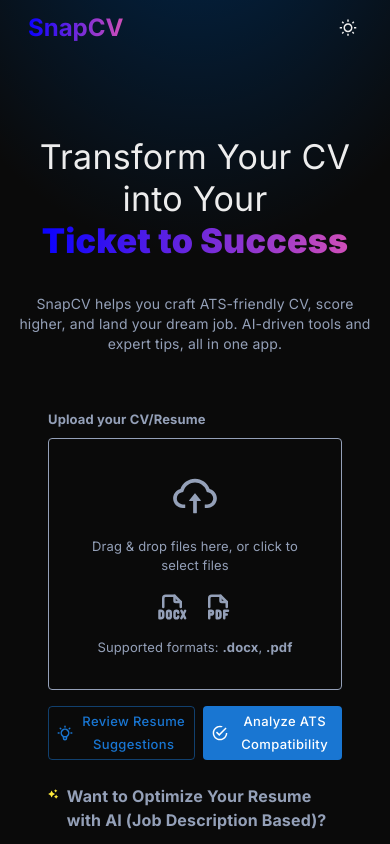
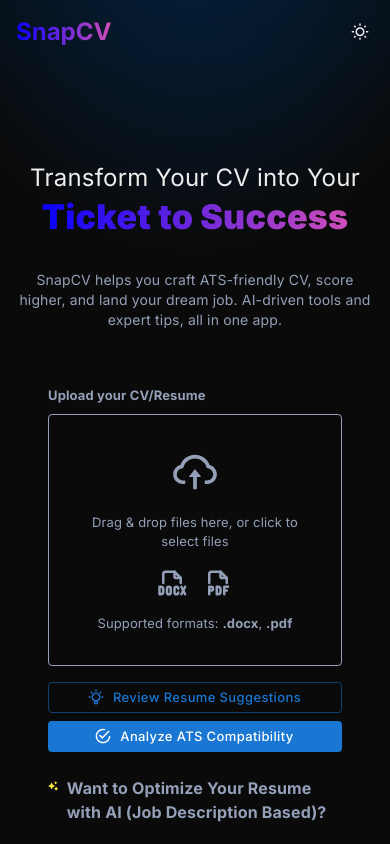
Before and after one commit to VijulMalviya/VizCV, a Next.js app: page / in a window 390 px wide. Built offline with nearby package versions, Linux system fonts and the light colour scheme.

Commit message:
Feature#[SCV-17][FIX] Ehance responsiveness for small devices

```diff
--- a/package.json
+++ b/package.json
@@ -3,7 +3,7 @@
   "version": "0.1.0",
   "private": true,
   "scripts": {
-    "dev": "next dev",
+    "dev": "next dev -H 0.0.0.0",
     "build": "next build",
     "start": "next start",
     "lint": "next lint"
--- a/src/components/forms/JobApplicationForm.tsx
+++ b/src/components/forms/JobApplicationForm.tsx
@@ -17,9 +17,6 @@
 
   const onDrop = useCallback((acceptedFiles: File[]) => {
     setuplaodedFile(acceptedFiles);
-    acceptedFiles.forEach((file) => {
-      console.log("File uploaded:", file.name);
-    });
   }, []);
 
   const handleOptimizeWithAI = () => {
@@ -159,7 +156,7 @@
               />
             ))}
 
-          <Stack direction="row" justifyContent="flex-end" spacing={1}>
+          <Stack direction={{xs:'column', sm:'row'}} justifyContent="flex-end" spacing={1}>
             <Button
               variant="outlined"
               size="small"
@@ -222,7 +219,7 @@
               sx={{
                 mt: 3,
                 p: 2,
-                width: "50%",
+                width:{ xs:"100%", sm:'80%',md:"50%"},
                 background:
                   "linear-gradient(to right, #0A01FF 0%, #CF4EB9 100%)",
               }}
--- a/src/components/shared-component/footer/index.tsx
+++ b/src/components/shared-component/footer/index.tsx
@@ -14,9 +14,8 @@
           alignItems: { xs: "flex-start", md: "center" },
           flexDirection: { xs: "column", md: "row" },
           width: "100%",
-          p: 1.5,
-          borderTop: "1px solid",
-          borderColor: "#e2e2e2",
+          py: 2,
+
         }}
       >
         <Typography color="inherit" fontSize="small" className="content">
--- a/src/components/shared-component/header/index.tsx
+++ b/src/components/shared-component/header/index.tsx
@@ -4,14 +4,21 @@
 
 const Header = () => {
   return (
+    <Box  sx={{
+      position: "fixed",
+      top: 0,
+      left: 0,
+      width: "100%",
+      backdropFilter:'blur(24px)',
+      zIndex: 9999,
+    }}>
     <Container>
       <Box
         sx={{
           display: "flex",
           justifyContent: "space-between",
           alignItems: "center",
-          width: "100%",
-          p: 1.5,
+          py: 2,
         }}
       >
         <Typography
@@ -28,6 +35,8 @@
         <ThemeToggleButton />
       </Box>
     </Container>
+
+    </Box>
   );
 };
 
--- a/src/pages/index.tsx
+++ b/src/pages/index.tsx
@@ -5,8 +5,8 @@
 const Home = () => {
   return (
     <Layout>
-      <Stack mt={10} alignItems="center">
-        <Typography variant="h4" textAlign="center">
+      <Stack mt={20} alignItems="center">
+        <Typography  sx={{fontSize: { xs: '1.5rem', md: '2rem' }}}  textAlign="center">
           Transform Your CV into Your
         </Typography>
         <Typography
@@ -32,7 +32,7 @@
           dream job. AI-driven tools and expert tips, all in one app.
         </Typography>
       </Stack>
-      <Container maxWidth="lg">
+      <Container maxWidth="lg" sx={{mt:5}}>
         <JobApplicationForm />
       </Container>
     </Layout>
```
